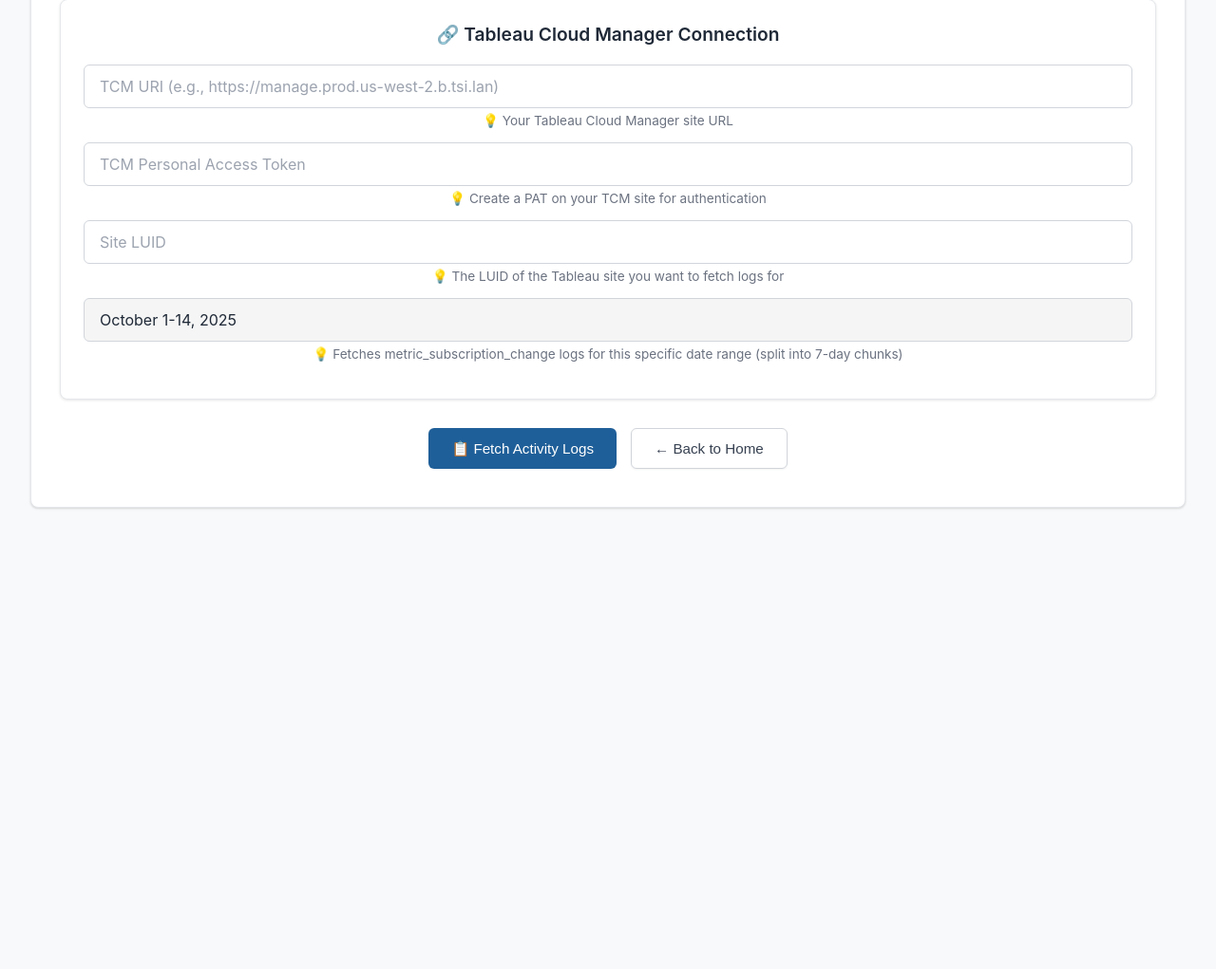
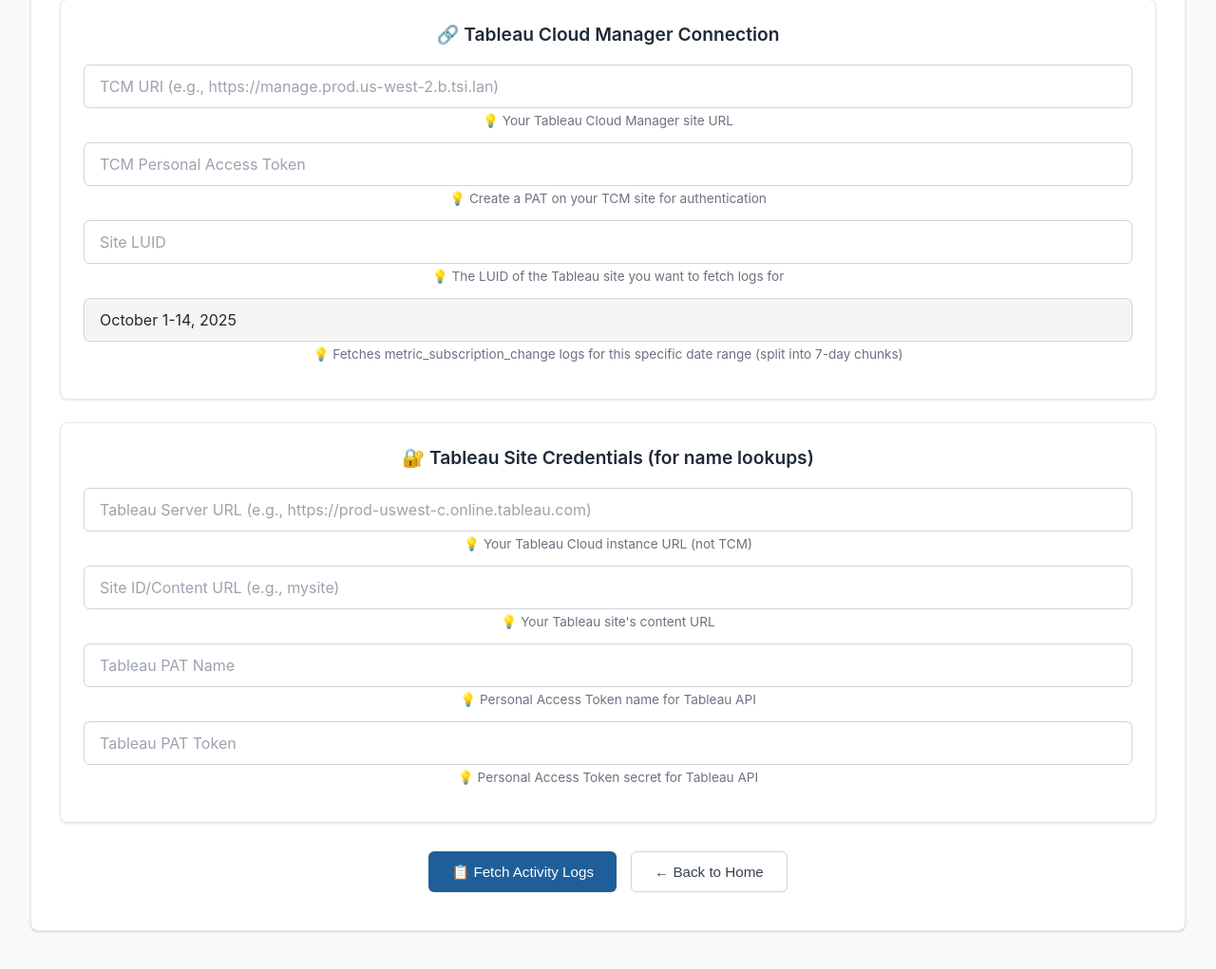
Before and after one commit to tableau/pulse-api-utilities, a Flask app: page / in a window 1280 px wide, after a click on "📋 TCM Logs". Shown: the part 510-1531 px from the top of the page at 95% size. Before the commit the page ends 1046 px from the top, so only its background shows below. Run offline with Flask 3, Linux system fonts and the light colour scheme.

Commit message:
Add Tableau PAT authentication for user/metric name lookups
- Add Tableau credentials section to TCM form (server, site, PAT)
- Authenticate with Tableau REST API using PAT
- Fetch all users and create LUID -> username map
- Fetch all metric definitions
- Get individual metric details to map metric IDs to definition names
- Enrich CSV reports with usernames and metric names
- CSV 1: User LUID, Username, Metrics Following
- CSV 2: Metric ID, Metric Name, Follower Count
- Gracefully handle auth failures (continue with IDs only)
- Clean up non-existent signout function

```diff
--- a/app.py
+++ b/app.py
@@ -2668,6 +2668,13 @@ def tcm_activity_logs():
         tcm_uri = data.get('tcm_uri', '').rstrip('/')
         pat_token = data.get('pat_token', '').strip()
         site_luid = data.get('site_luid', '').strip()
+
+        # Tableau credentials for Pulse API lookups
+        tableau_server = data.get('tableau_server', '').rstrip('/')
+        tableau_site_id = data.get('tableau_site_id', '').strip()
+        tableau_pat_name = data.get('tableau_pat_name', '').strip()
+        tableau_pat_token = data.get('tableau_pat_token', '').strip()
+
         event_type = 'metric_subscription_change'  # Hardcoded filter
 
         # Hardcoded date range: October 1-14, 2025
@@ -2675,10 +2682,10 @@ def tcm_activity_logs():
         target_end_date = datetime(2025, 10, 14, 23, 59, 59)
 
         # Validate required fields
-        if not all([tcm_uri, pat_token, site_luid]):
+        if not all([tcm_uri, pat_token, site_luid, tableau_server, tableau_site_id, tableau_pat_name, tableau_pat_token]):
             return jsonify({
                 'success': False,
-                'error': 'Missing required fields: tcm_uri, pat_token, and site_luid are required'
+                'error': 'Missing required fields: all TCM and Tableau credentials are required'
             })
 
         results.append({'success': True, 'message': f'🚀 Starting Tableau Cloud Manager activity log retrieval...'})
@@ -2877,28 +2884,124 @@ def tcm_activity_logs():
         results.append({'success': True, 'message': f'  Unique users: {len(user_luids)}'})
         results.append({'success': True, 'message': f'  Unique metrics: {len(metric_ids)}'})
 
-        # Step 7: Look up user names and metric details using Pulse APIs
-        results.append({'success': True, 'message': '\n🔍 Looking up user and metric details...'})
-
-        # Need to authenticate with Tableau to use Pulse APIs
-        # Extract connection details from TCM URI (assume same server)
-        tableau_server = tcm_uri.replace('cloudmanager.', '')  # Convert TCM URI to Tableau URI
-
-        # For now, we'll create the reports with IDs and note that manual lookup is needed
-        # (We'd need separate Tableau credentials to look up via Pulse API)
+        # Step 7: Authenticate with Tableau and look up names
+        results.append({'success': True, 'message': '\n🔍 Authenticating with Tableau for name lookups...'})
+
+        # Authenticate with PAT
+        api_version = '3.19'  # Use current API version
+        tableau_auth = authenticate_tableau_rest(
+            tableau_server, api_version, tableau_site_id, 'pat',
+            pat_name=tableau_pat_name, pat_token=tableau_pat_token
+        )
+
+        if not tableau_auth['success']:
+            results.append({'success': False, 'message': f'  ⚠️  Tableau auth failed: {tableau_auth["error"]}'})
+            results.append({'success': True, 'message': '  ℹ️  Continuing with IDs only...'})
+            user_name_map = {}
+            metric_name_map = {}
+        else:
+            auth_token = tableau_auth['auth_token']
+            site_id_returned = tableau_auth['site_id']
+
+            results.append({'success': True, 'message': f'  ✅ Tableau authentication successful'})
+
+            # Get all users to build LUID -> username map
+            results.append({'success': True, 'message': '  📋 Fetching users...'})
+            try:
+                users_url = f"{tableau_server}/api/{api_version}/sites/{site_id_returned}/users?pageSize=1000"
+                users_response = requests.get(users_url, headers={'X-Tableau-Auth': auth_token}, verify=True, timeout=30)
+
+                user_name_map = {}
+                if users_response.status_code == 200:
+                    users_data = ET.fromstring(users_response.content)
+                    for user in users_data.findall('.//t:user', {'t': 'http://tableau.com/api'}):
+                        user_luid = user.get('id')
+                        username = user.get('name')
+                        if user_luid and username:
+                            user_name_map[user_luid] = username
+                    results.append({'success': True, 'message': f'  ✅ Found {len(user_name_map)} users'})
+                else:
+                    results.append({'success': False, 'message': f'  ⚠️  Failed to fetch users: {users_response.status_code}'})
+                    user_name_map = {}
+            except Exception as e:
+                results.append({'success': False, 'message': f'  ⚠️  Error fetching users: {str(e)}'})
+                user_name_map = {}
+
+            # Get all metric definitions to build metric_id -> name map
+            results.append({'success': True, 'message': '  📊 Fetching metric definitions...'})
+            try:
+                definitions_url = f"{tableau_server}/api/-/pulse/definitions?page_size=1000"
+                definitions_response = requests.get(definitions_url, headers={'X-Tableau-Auth': auth_token}, verify=True, timeout=30)
+
+                metric_name_map = {}
+                if definitions_response.status_code == 200:
+                    definitions_data = definitions_response.json()
+                    definitions = definitions_data.get('metric_definitions', [])
+
+                    # Need to get all metrics for each definition
+                    # For now, use definition names as metric names
+                    for definition in definitions:
+                        definition_id = definition.get('metadata', {}).get('id')
+                        definition_name = definition.get('metadata', {}).get('name')
+
+                        # Get metrics for this definition
+                        # Note: We're mapping metric IDs to their definition names
+                        # (In reality, metrics under same definition share the name)
+                        for metric_id in metric_ids:
+                            # This is a simplified approach - we'd need to call get metric details
+                            # for each unique metric_id to get its definition_id
+                            pass
+
+                    # Alternative: Get metric details for each unique metric_id
+                    for metric_id in metric_ids:
+                        try:
+                            metric_url = f"{tableau_server}/api/-/pulse/metrics/{metric_id}"
+                            metric_response = requests.get(metric_url, headers={'X-Tableau-Auth': auth_token}, verify=True, timeout=10)
+
+                            if metric_response.status_code == 200:
+                                metric_data = metric_response.json()
+                                def_id = metric_data.get('definition_id') or metric_data.get('metadata', {}).get('definition_id')
+
+                                # Find the definition name
+                                for definition in definitions:
+                                    if definition.get('metadata', {}).get('id') == def_id:
+                                        metric_name = definition.get('metadata', {}).get('name', 'Unknown')
+                                        # Check if it's a scoped metric
+                                        filters = metric_data.get('specification', {}).get('filters', [])
+                                        if filters:
+                                            metric_name += ' (Scoped)'
+                                        metric_name_map[metric_id] = metric_name
+                                        break
+                        except Exception:
+                            continue
+
+                    results.append({'success': True, 'message': f'  ✅ Mapped {len(metric_name_map)}/{len(metric_ids)} metrics'})
+                else:
+                    results.append({'success': False, 'message': f'  ⚠️  Failed to fetch definitions: {definitions_response.status_code}'})
+                    metric_name_map = {}
+            except Exception as e:
+                results.append({'success': False, 'message': f'  ⚠️  Error fetching metrics: {str(e)}'})
+                metric_name_map = {}
+
+        # Step 8: Create enriched reports
+        results.append({'success': True, 'message': '\n📊 Generating enriched reports...'})
 
         user_report = []
         for user_luid, metrics in sorted(user_metrics.items(), key=lambda x: -len(x[1])):
+            username = user_name_map.get(user_luid, user_luid)
             user_report.append({
                 'user_luid': user_luid,
+                'username': username,
                 'metrics_following': len(metrics),
                 'metric_ids': list(metrics)
             })
 
         metric_report = []
         for metric_id, followers in sorted(metric_followers.items(), key=lambda x: -len(x[1])):
+            metric_name = metric_name_map.get(metric_id, metric_id)
             metric_report.append({
                 'metric_id': metric_id,
+                'metric_name': metric_name,
                 'follower_count': len(followers),
                 'follower_luids': list(followers)
             })
@@ -2906,7 +3009,7 @@ def tcm_activity_logs():
         results.append({'success': True, 'message': f'  ✅ Generated user report ({len(user_report)} users)'})
         results.append({'success': True, 'message': f'  ✅ Generated metric report ({len(metric_report)} metrics)'})
 
-        # Step 8: Save analysis reports
+        # Step 9: Save enriched analysis reports
         timestamp = datetime.utcnow().strftime('%Y%m%d_%H%M%S')
 
         # Save user report
@@ -2916,12 +3019,12 @@ def tcm_activity_logs():
         try:
             with open(user_report_path, 'w', encoding='utf-8', newline='') as f:
                 writer = csv.writer(f)
-                writer.writerow(['User LUID', 'Metrics Following', 'Metric IDs'])
+                writer.writerow(['User LUID', 'Username', 'Metrics Following'])
                 for row in user_report:
                     writer.writerow([
                         row['user_luid'],
-                        row['metrics_following'],
-                        '; '.join(row['metric_ids'][:10]) + ('...' if len(row['metric_ids']) > 10 else '')
+                        row['username'],
+                        row['metrics_following']
                     ])
             results.append({'success': True, 'message': f'💾 User report saved: {user_report_filename}'})
         except Exception as e:
@@ -2934,19 +3037,18 @@ def tcm_activity_logs():
         try:
             with open(metric_report_path, 'w', encoding='utf-8', newline='') as f:
                 writer = csv.writer(f)
-                writer.writerow(['Metric ID', 'Follower Count', 'Follower LUIDs'])
+                writer.writerow(['Metric ID', 'Metric Name', 'Follower Count'])
                 for row in metric_report:
                     writer.writerow([
                         row['metric_id'],
-                        row['follower_count'],
-                        '; '.join(row['follower_luids'][:10]) + ('...' if len(row['follower_luids']) > 10 else '')
+                        row['metric_name'],
+                        row['follower_count']
                     ])
             results.append({'success': True, 'message': f'💾 Metric report saved: {metric_report_filename}'})
         except Exception as e:
             results.append({'success': False, 'message': f'❌ Failed to save metric report: {str(e)}'})
 
-        # Step 9: Save combined logs to text file
-        timestamp = datetime.utcnow().strftime('%Y%m%d_%H%M%S')
+        # Step 10: Save combined logs to text file
         output_filename = f"tcm_metric_subscription_logs_Oct1-14-2025_{site_luid}_{timestamp}.txt"
         output_path = os.path.join(os.path.dirname(__file__), output_filename)
 
--- a/templates/index.html
+++ b/templates/index.html
@@ -1258,6 +1258,27 @@
                     <div class="form-row">
                         <input type="text" id="tcm_date_range" value="October 1-14, 2025" readonly style="background-color: #f5f5f5; cursor: not-allowed;">
                         <small>💡 Fetches metric_subscription_change logs for this specific date range (split into 7-day chunks)</small>
+                    </div>
+                </div>
+
+                <!-- Tableau PAT for Pulse API Lookups -->
+                <div class="form-section">
+                    <h3>🔐 Tableau Site Credentials (for name lookups)</h3>
+                    <div class="form-row">
+                        <input type="url" id="tcm_tableau_server" name="tableau_server" placeholder="Tableau Server URL (e.g., https://prod-uswest-c.online.tableau.com)" required>
+                        <small>💡 Your Tableau Cloud instance URL (not TCM)</small>
+                    </div>
+                    <div class="form-row">
+                        <input type="text" id="tcm_tableau_site_id" name="tableau_site_id" placeholder="Site ID/Content URL (e.g., mysite)" required>
+                        <small>💡 Your Tableau site's content URL</small>
+                    </div>
+                    <div class="form-row">
+                        <input type="text" id="tcm_tableau_pat_name" name="tableau_pat_name" placeholder="Tableau PAT Name" required>
+                        <small>💡 Personal Access Token name for Tableau API</small>
+                    </div>
+                    <div class="form-row">
+                        <input type="password" id="tcm_tableau_pat_token" name="tableau_pat_token" placeholder="Tableau PAT Token" required>
+                        <small>💡 Personal Access Token secret for Tableau API</small>
                     </div>
                 </div>
 
```
